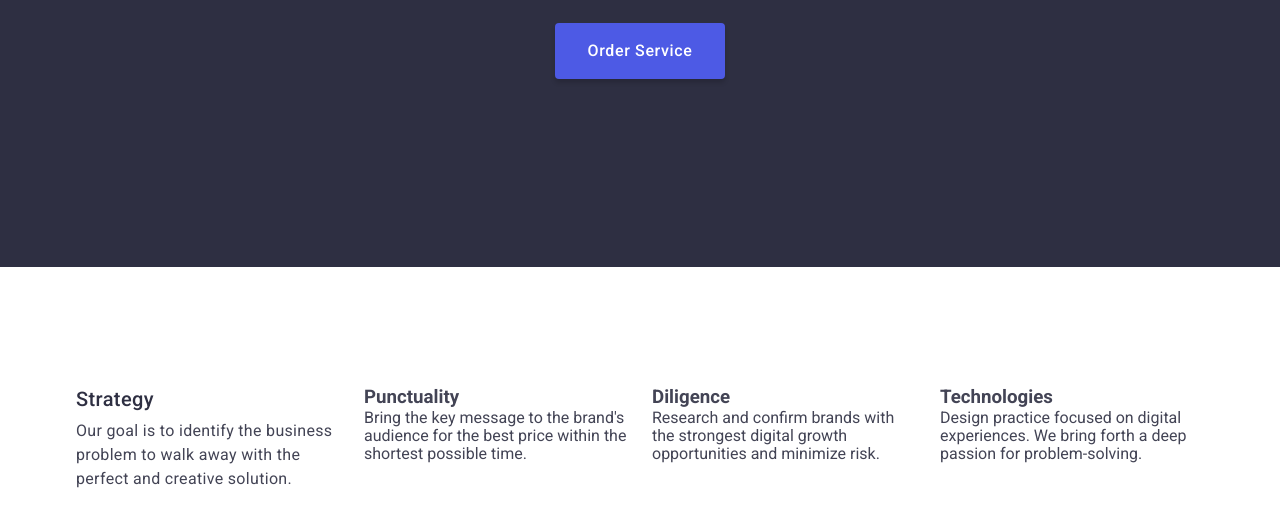
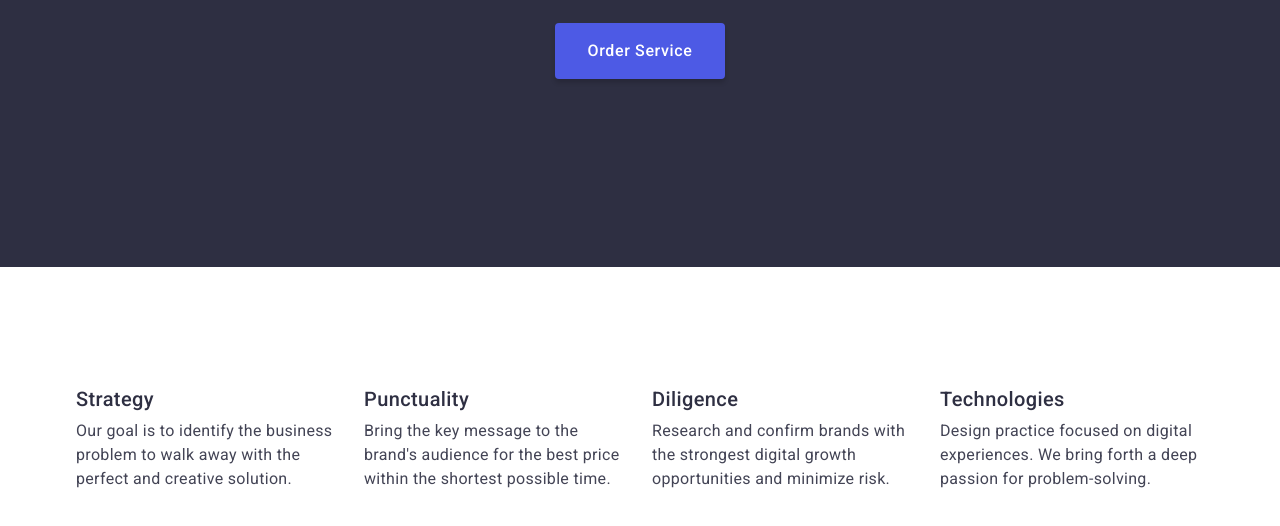
Before and after one commit to ilushanchik/goit-markup-hw-03, a plain HTML site: page index.html in a window 1280 px wide. Shown: the part 406-932 px from the top of the page. Drawn offline with nearby package versions, Linux system fonts and the light colour scheme.

Commit message:
markup 5

```diff
--- a/index.html
+++ b/index.html
@@ -63,22 +63,22 @@
               </p>
             </li>
             <li>
-              <h3>Punctuality</h3>
-              <p>
+              <h3 class="feature-title">Punctuality</h3>
+              <p class="feature-text">
                 Bring the key message to the brand's audience for the best price
                 within the shortest possible time.
               </p>
             </li>
             <li>
-              <h3>Diligence</h3>
-              <p>
+              <h3 class="feature-title">Diligence</h3>
+              <p class="feature-text">
                 Research and confirm brands with the strongest digital growth
                 opportunities and minimize risk.
               </p>
             </li>
             <li>
-              <h3>Technologies</h3>
-              <p>
+              <h3 class="feature-title">Technologies</h3>
+              <p class="feature-text">
                 Design practice focused on digital experiences. We bring forth a
                 deep passion for problem-solving.
               </p>
```
